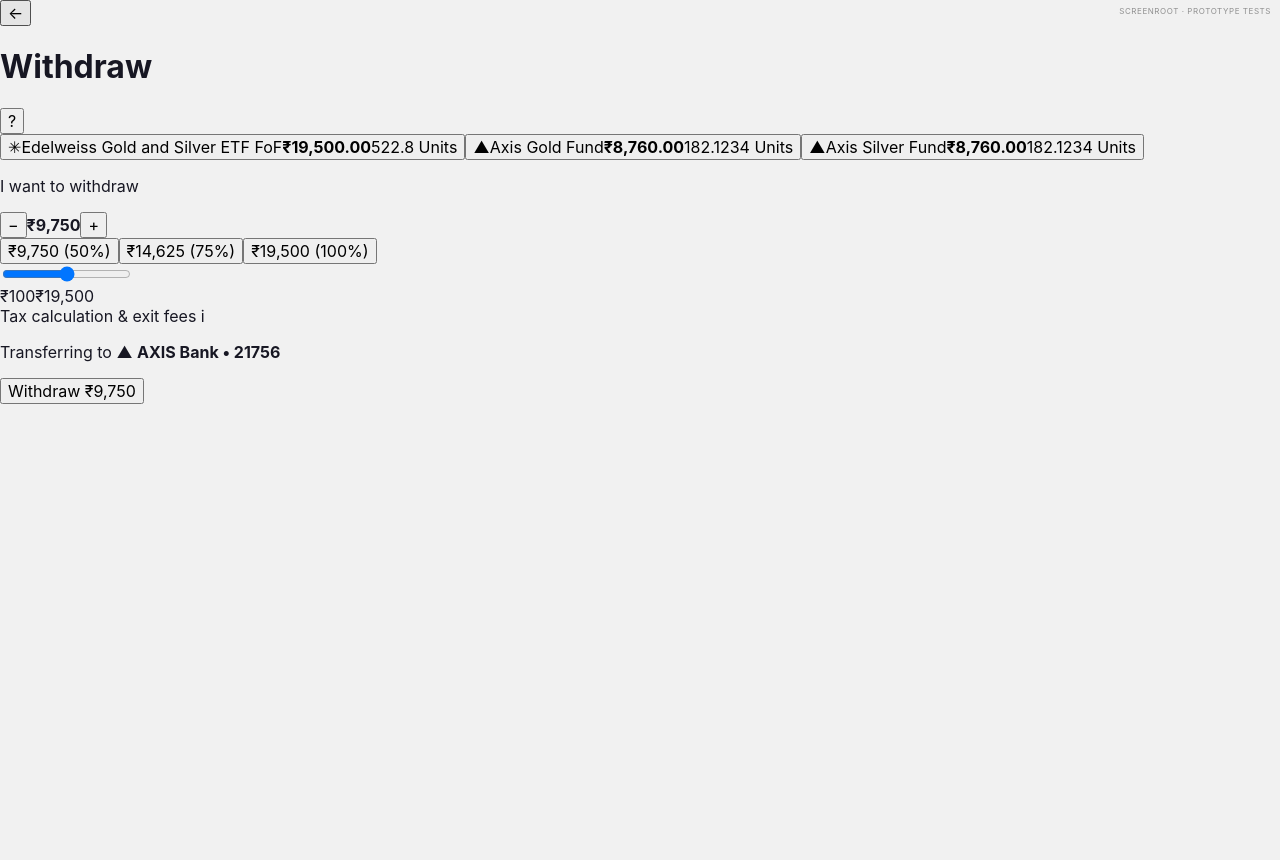
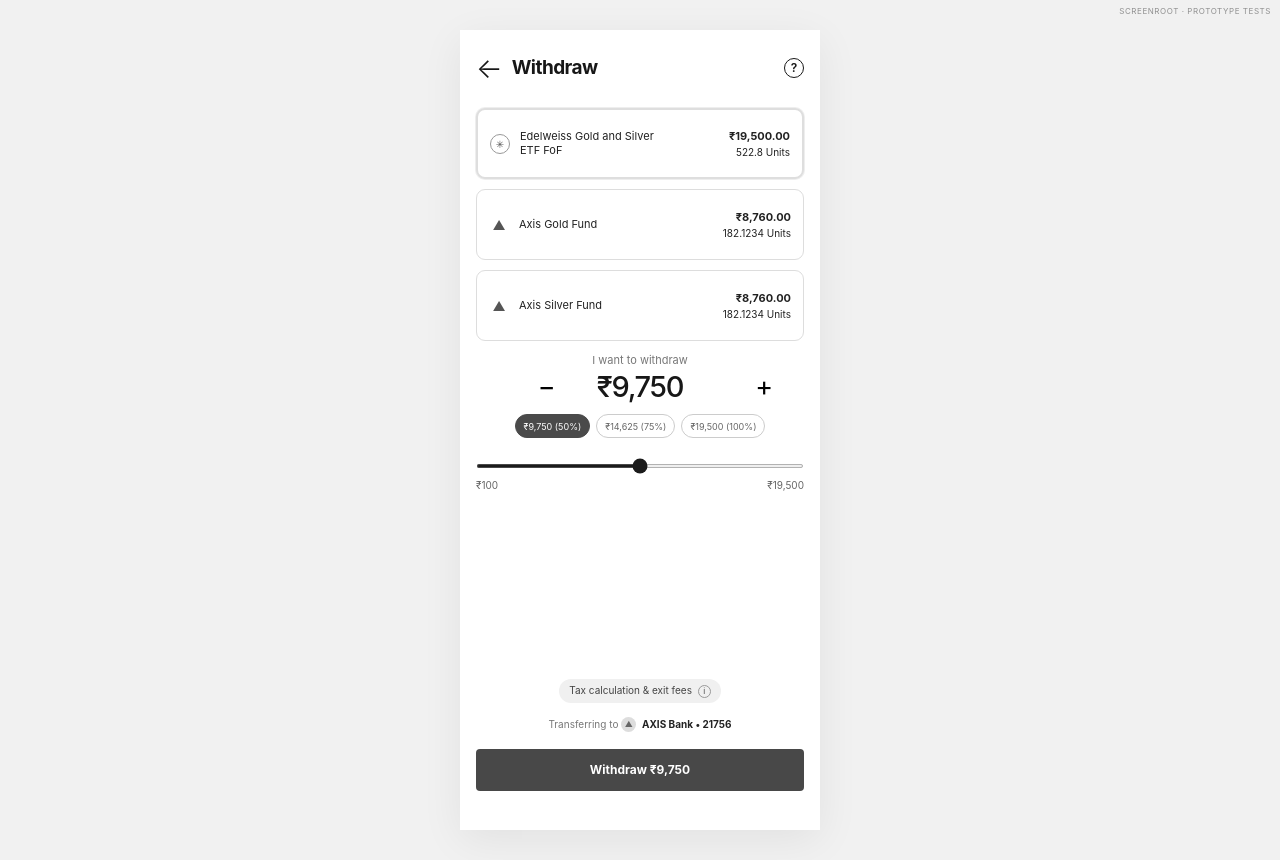
Before and after one commit to Zunaidscreenroot/prototypes, a Next.js app: page /prototype-2 in a window 1280 px wide. Before the commit the page ends 800 px from the top, so only its background shows below. Built offline with nearby package versions, Linux system fonts and the light colour scheme.

Commit message:
Fix Prototype 2 layout and add one-time Prototype 1 flow

```diff
--- a/app/prototype-2/page.tsx
+++ b/app/prototype-2/page.tsx
@@ -1,4 +1,6 @@
 "use client";
+
+import "./styles.css";
 
 import { useMemo, useState } from "react";
 
--- /dev/null
+++ b/app/prototype-2/styles.css
@@ -0,0 +1,9 @@
+*{box-sizing:border-box}
+html,body{margin:0;background:#f1f1f1;color:#171717;font-family:Inter,Arial,sans-serif}
+button,input{font:inherit}button{cursor:pointer;-webkit-tap-highlight-color:transparent}
+.withdraw-page{min-height:100vh;display:flex;justify-content:center}.screenroot-label{position:fixed;top:7px;right:9px;z-index:30;font-size:8px;line-height:1;letter-spacing:.07em;color:#777;opacity:.8;pointer-events:none}
+.withdraw-phone{position:relative;width:360px;height:800px;min-height:800px;background:#fff;overflow:hidden;box-shadow:0 10px 40px #0001}
+.withdraw-header{height:68px;padding:17px 16px 10px;display:flex;align-items:center;gap:9px}.withdraw-header h1{flex:1;margin:0;font-size:19px;letter-spacing:-.03em}.withdraw-back,.withdraw-help{border:0;background:none;color:#171717;padding:0}.withdraw-back{font-size:28px;font-weight:300;line-height:1}.withdraw-help{width:20px;height:20px;border:1.5px solid;border-radius:50%;font-size:12px;font-weight:600}
+.investment-list{display:grid;gap:10px;padding:10px 16px 0}.investment-card{width:100%;height:71px;padding:12px;display:grid;grid-template-columns:21px 1fr auto;align-items:center;gap:9px;border:1.5px solid #ddd;background:#fff;border-radius:9px;text-align:left;color:#222}.investment-card.active{border:2px solid #dedede;box-shadow:0 0 0 1px #eee}.fund-icon{width:20px;height:20px;display:grid;place-items:center;color:#555;font-size:13px}.fund-icon.blue{border:1px solid #999;border-radius:50%;font-size:10px}.investment-name{font-size:11px;line-height:1.2;max-width:145px}.investment-values{display:grid;justify-items:end;gap:3px;white-space:nowrap}.investment-values strong{font-size:11px}.investment-values span{font-size:10px}
+.withdraw-controls{padding:12px 16px 0}.withdraw-label{margin:0;text-align:center;color:#777;font-size:11px}.withdraw-amount{display:grid;grid-template-columns:1fr auto 1fr;align-items:center;gap:12px;margin-top:2px}.withdraw-amount button{border:0;background:none;font-size:27px;padding:0}.withdraw-amount button:first-child{text-align:right}.withdraw-amount strong{min-width:145px;text-align:center;font-size:29px;font-weight:500;letter-spacing:-.045em}.withdraw-presets{display:flex;justify-content:center;gap:6px;margin:10px 0 14px;white-space:nowrap}.withdraw-preset{height:24px;padding:0 8px;border:1px solid #ccc;border-radius:999px;background:#fff;color:#666;font-size:9px}.withdraw-preset.selected{background:#4a4a4a;color:#fff;border-color:#4a4a4a}.withdraw-range{width:100%;height:4px;margin:0;accent-color:#1b1b1b}.withdraw-range-labels{display:flex;justify-content:space-between;margin-top:7px;color:#666;font-size:10px}
+.withdraw-footer{position:absolute;left:0;right:0;bottom:0;height:171px;padding:20px 16px 30px;background:linear-gradient(to bottom,rgba(255,255,255,.7),#fff 25%)}.tax-pill{width:max-content;margin:0 auto 14px;padding:5px 10px;border-radius:14px;background:#f0f0f0;color:#444;font-size:10px}.tax-pill span{display:inline-grid;place-items:center;width:13px;height:13px;border:1px solid #999;border-radius:50%;margin-left:3px;font-size:8px}.withdraw-footer p{margin:0 0 17px;text-align:center;color:#777;font-size:10px}.withdraw-footer p strong{color:#222}.bank-icon{display:inline-grid;place-items:center;width:15px;height:15px;border-radius:50%;background:#ddd;color:#666;font-size:8px;margin-right:3px}.withdraw-button{width:100%;height:42px;border:0;border-radius:4px;background:#484848;color:#fff;font-size:12px;font-weight:700}@media(min-width:700px){.withdraw-page{padding:30px}.withdraw-phone{box-shadow:0 10px 40px #0001}}
```
Also changed, not shown: app/prototype-1/page.tsx (+9 -4 lines).
